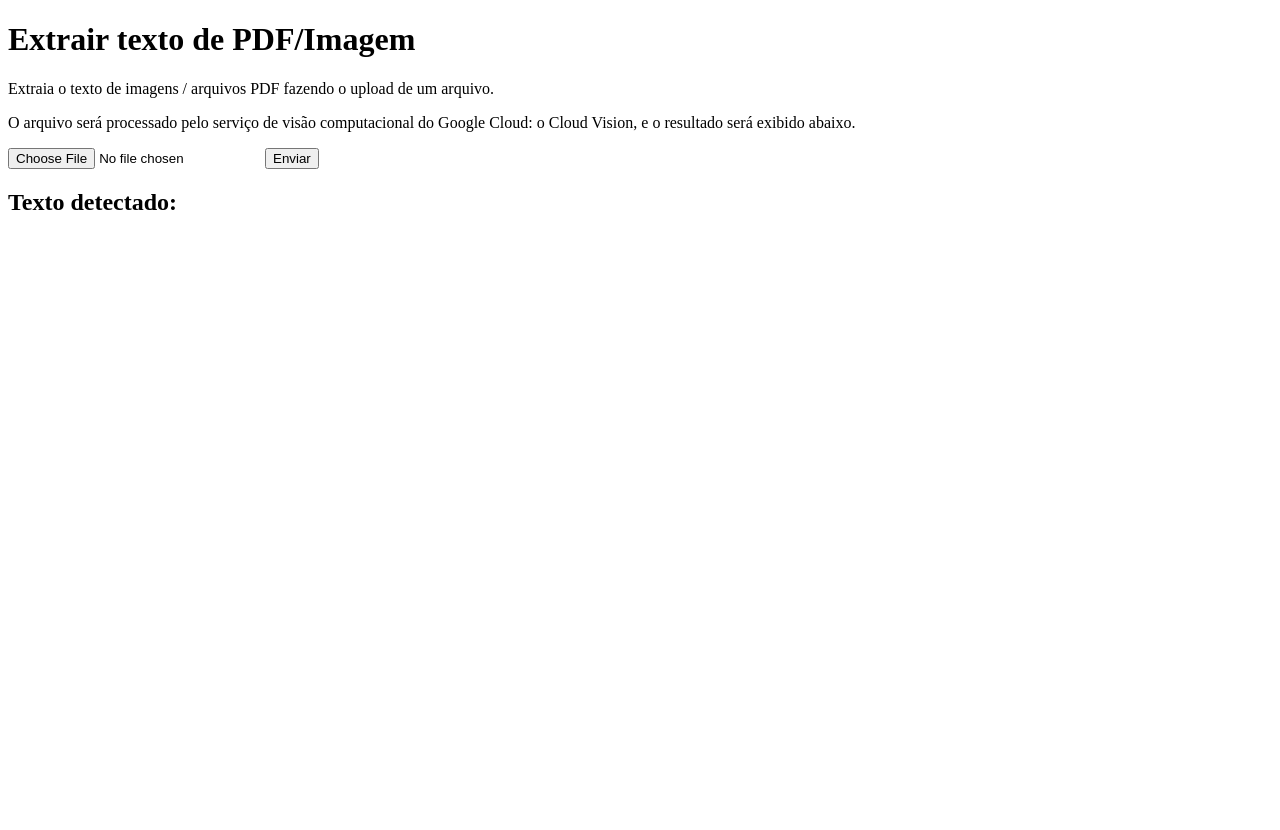
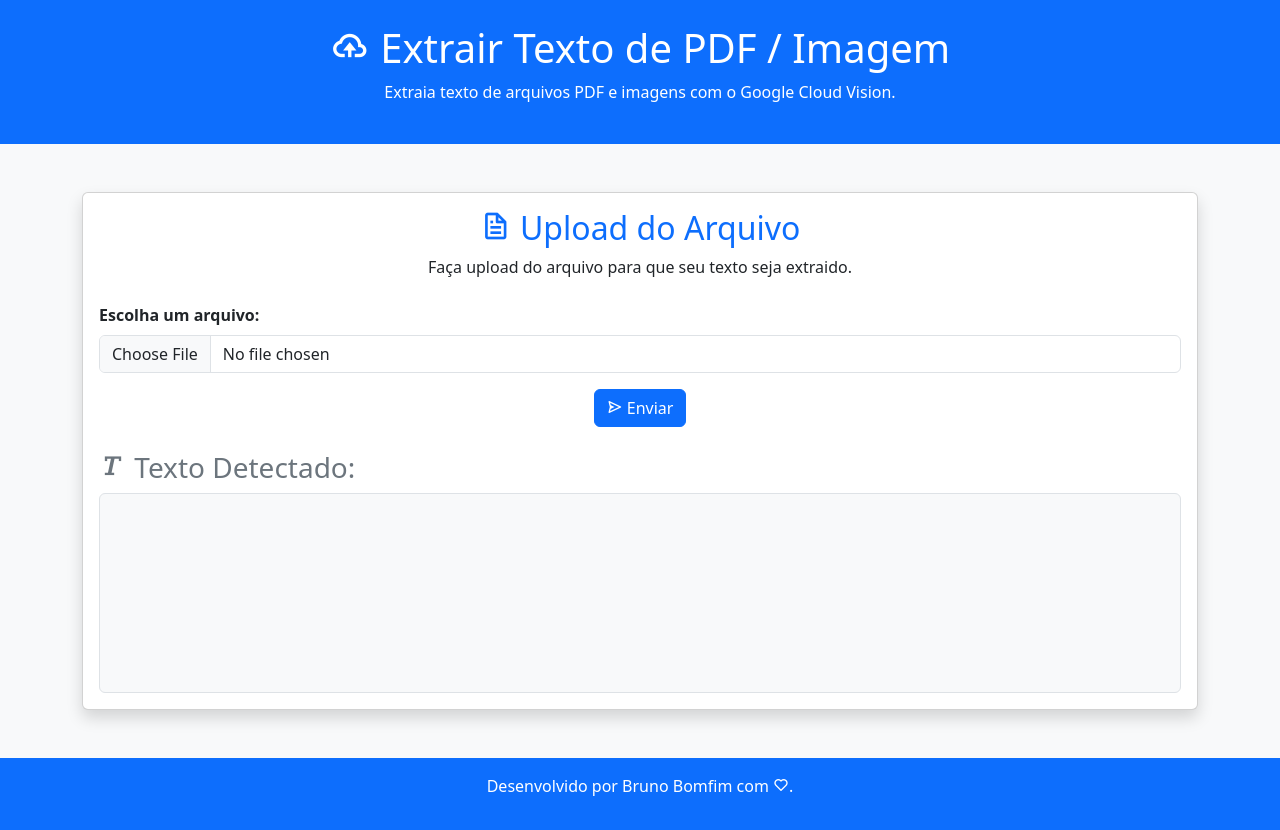
Before and after one commit to bhPBB/OCR, a Django app: page / in a window 1280 px wide. Before the commit the page ends 210 px from the top, so only its background shows below. Run offline with Django 5.2, Linux system fonts and the light colour scheme.

Commit message:
estilizei a página

```diff
--- a/recibos_arquivamento/templates/upload.html
+++ b/recibos_arquivamento/templates/upload.html
@@ -1,23 +1,57 @@
-<!-- templates/upload.html -->
 <!DOCTYPE html>
 <html lang="en">
 <head>
     <meta charset="UTF-8">
-    <title>OCR Upload</title>
+    <meta name="viewport" content="width=device-width, initial-scale=1.0">
+    <title>Extrair Texto</title>
+    <!-- Bootstrap CSS -->
+    <link href="https://cdn.jsdelivr.net/npm/bootstrap@5.3.2/dist/css/bootstrap.min.css" rel="stylesheet">
+    <!-- Boxicons CSS -->
+    <link href="https://cdn.jsdelivr.net/npm/boxicons@2.1.4/css/boxicons.min.css" rel="stylesheet">
 </head>
-<body>
-    <h1>Extrair texto de PDF/Imagem</h1>
-    <p>Extraia o texto de imagens / arquivos PDF fazendo o upload de um arquivo.</p>
-    <p>O arquivo será processado pelo serviço de visão computacional do Google Cloud: o Cloud Vision, e o resultado será exibido abaixo.</p>
-    <form id="upload-form" enctype="multipart/form-data" method="POST">
-    {% csrf_token %}
-    <input type="file" name="imagem" id="image-input" accept="image/*, application/pdf" capture="environment">
-    <button type="submit">Enviar</button>
-    <h2>Texto detectado:</h2>
-    <div style="overflow: auto;">
-        <pre id="result-text"></pre>
-    </divs>
+<body class="bg-light">
 
+    <!-- Header -->
+    <header class="bg-primary text-white text-center py-4">
+        <h1><i class='bx bx-cloud-upload'></i> Extrair Texto de PDF / Imagem</h1>
+        <p>Extraia texto de arquivos PDF e imagens com o Google Cloud Vision.</p>
+    </header>
+
+    <!-- Main -->
+    <main class="container my-5">
+        <div class="card shadow">
+            <div class="card-body">
+                <h2 class="card-title text-center text-primary"><i class='bx bx-file'></i> Upload do Arquivo</h2>
+                <p class="text-center">Faça upload do arquivo para que seu texto seja extraido.</p>
+
+                <form id="upload-form" enctype="multipart/form-data" method="POST" class="mt-4">
+                    {% csrf_token %}
+                    <div class="mb-3">
+                        <label for="image-input" class="form-label"><strong>Escolha um arquivo:</strong></label>
+                        <input type="file" class="form-control" name="imagem" id="image-input" accept="image/*, application/pdf">
+                    </div>
+                    <div class="text-center">
+                        <button type="submit" class="btn btn-primary"><i class='bx bx-send'></i> Enviar</button>
+                    </div>
+                </form>
+
+                <!-- Seção texto detectado -->
+                <div class="mt-4">
+                    <h3 class="text-secondary"><i class='bx bx-text'></i> Texto Detectado:</h3>
+                    <div class="bg-light border rounded p-3" style="overflow: auto; height: 200px;">
+                        <pre id="result-text" class="mb-0"></pre>
+                    </div>
+                </div>
+            </div>
+        </div>
+    </main>
+
+    <!-- Footer -->
+    <footer class="bg-primary text-white text-center py-3">
+        <p> Desenvolvido por Bruno Bomfim com <i class='bx bx-heart'></i>.</p>
+    </footer>
+
+    <!-- JavaScript -->
     <script>
         document.getElementById('upload-form').addEventListener('submit', async (e) => {
             e.preventDefault();
@@ -25,23 +59,22 @@
             const formData = new FormData();
             formData.append('imagem', document.getElementById('image-input').files[0]);
 
-            // Get CSRF token from the page
+            // Pega o token CSRF
             const csrfToken = document.querySelector('[name=csrfmiddlewaretoken]').value;
 
             const response = await fetch('/', {
                 method: 'POST',
                 body: formData,
                 headers: {
-                    'X-CSRFToken': csrfToken, // Add CSRF token header
+                    'X-CSRFToken': csrfToken,
                 }
             });
 
             const result = await response.json();
             document.getElementById('result-text').textContent = result.detected_text || 'Nenhum texto detectado';
-
         });
     </script>
-
-</form>
+    <!-- Bootstrap JS -->
+    <script src="https://cdn.jsdelivr.net/npm/bootstrap@5.3.2/dist/js/bootstrap.bundle.min.js"></script>
 </body>
 </html>
```
